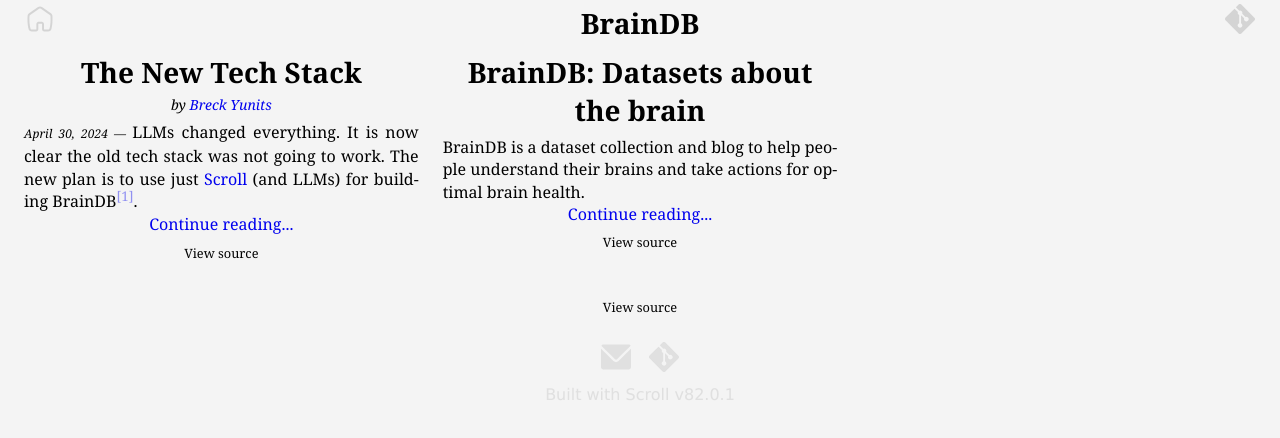
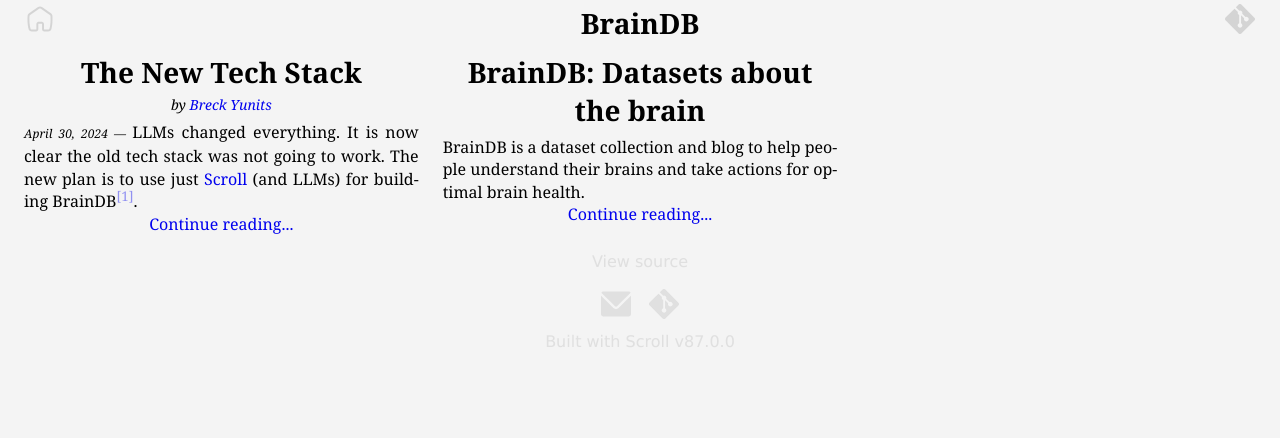
Before and after one commit to breck7/braindb, a website: page index.html in a window 1280 px wide. Drawn offline with Linux system fonts and the light colour scheme.

Commit message:
Deploying to scroll-output from @ breck7/braindb@fa3aa070ccf56f0c878fe3b74ad0b1fb3af9f5cc 🚀

```diff
--- a/index.html
+++ b/index.html
@@ -1,12 +1,12 @@
 <!DOCTYPE html><html lang="en"><meta charset="utf-8"></meta>
 <title>BrainDB</title>
-<script>/* This HTML was generated by 📜 Scroll v82.0.1. http://scroll.pub */</script>
+<script>/* This HTML was generated by 📜 Scroll v87.0.0. https://scroll.pub */</script>
 <style>@media print {.doNotPrint {display: none !important;}}</style>
 <link rel="canonical" href="https://braindb.com/index.html"></link>
 <meta charset="iso-8859-1"></meta>
 <meta name="viewport" content="width=device-width,initial-scale=1"></meta>
 <meta name="description" content="Datasets about the brain."></meta>
-<meta name="generator" content="Scroll v82.0.1"></meta>
+<meta name="generator" content="Scroll v87.0.0"></meta>
 <meta property="og:title" content="BrainDB"></meta>
 <meta property="og:description" content="Datasets about the brain."></meta>
 <meta property="og:image" content=""></meta>
@@ -29,6 +29,13 @@
 }
 .dinkus span {
   vertical-align: sub;
+}
+details {
+  margin-top: 10px;
+}
+summary {
+  font-family: "SF Pro", "Helvetica Neue", "Segoe UI", "Arial";
+  cursor: pointer;
 }
 .scrollCaptionedFigure {
   display: block;
@@ -234,6 +241,11 @@
   overflow: hidden;
   white-space: nowrap;
 }
+.scrollTable td:hover {
+  text-overflow: unset;
+  overflow: unset;
+  white-space: unset;
+}
 .scrollTable th {
   text-transform: capitalize;
 }
@@ -252,14 +264,14 @@
 }
 .scrollViewSource {
   text-align: center;
-  font-size: .8rem;
-  margin: 0;
-  margin-top: .4rem;
-  line-height: 1.4rem;
-  margin-bottom: 1rem;
+  font-family: Verdana;
+  font-weight: 100;
 }
 .scrollViewSource a {
-  color: #000;
+  color: rgba(204,204,204,.5);
+}
+.scrollViewSource a:hover {
+  color: #333;
 }
 .scrollContinueReadingLink {
   display: block;
@@ -343,17 +355,11 @@
 <div class="scrollColumns" style="column-width:35ch;"><div class="scrollSnippetContainer"><div class="scrollSection"><h1 class="scrollTitle"><a href="refactor.html">The New Tech Stack</a></h1>
 </div>
 <div class="scrollByLine">by <a href="https://breckyunits.com/">Breck Yunits</a></div>
-<p class="scrollParagraph"><span class="scrollDateline">April 30, 2024 — </span>LLMs changed everything. It is now clear the old tech stack was not going to work. The new plan is to use just <a href="https://scroll.pub/">Scroll</a> (and LLMs) for building BrainDB<a href="#note1" class="scrollNoteLink" id="noteUsage1"><sup>[1]</sup></a>.</p><a class="scrollContinueReadingLink" href="refactor.html">Continue reading...</a><p class="scrollViewSource">
- <a href="refactor.scroll">View source</a>
-</p>
-</div>
+<p class="scrollParagraph"><span class="scrollDateline">April 30, 2024 — </span>LLMs changed everything. It is now clear the old tech stack was not going to work. The new plan is to use just <a href="https://scroll.pub/">Scroll</a> (and LLMs) for building BrainDB<a href="#note1" class="scrollNoteLink" id="noteUsage1"><sup>[1]</sup></a>.</p><a class="scrollContinueReadingLink" href="refactor.html">Continue reading...</a></div>
 
 <div class="scrollSnippetContainer"><div class="scrollSection"><h1 class="scrollTitle"><a href="about.html">BrainDB: Datasets about the brain</a></h1>
 </div>
-<p class="scrollParagraph">BrainDB is a dataset collection and blog to help people understand their brains and take actions for optimal brain health.</p><a class="scrollContinueReadingLink" href="about.html">Continue reading...</a><p class="scrollViewSource">
- <a href="readme.scroll">View source</a>
-</p>
-</div></div>
+<p class="scrollParagraph">BrainDB is a dataset collection and blog to help people understand their brains and take actions for optimal brain health.</p><a class="scrollContinueReadingLink" href="about.html">Continue reading...</a></div></div>
 </div>
 </div><style>.pageFooter {
   margin-top: 8px;
@@ -386,5 +392,5 @@
 <div class="pageFooter doNotPrint">
  <a href="mailto:feedback@braindb.com"><svg viewBox="3 5 24 20" width="24" height="20" xmlns="http://www.w3.org/2000/svg"><g transform="matrix(1, 0, 0, 1, 0, -289.0625)"><path style="opacity:1;stroke:none;stroke-width:0.49999997;stroke-miterlimit:4;stroke-dasharray:none;stroke-opacity:1" d="M 5 5 C 4.2955948 5 3.6803238 5.3628126 3.3242188 5.9101562 L 14.292969 16.878906 C 14.696939 17.282876 15.303061 17.282876 15.707031 16.878906 L 26.675781 5.9101562 C 26.319676 5.3628126 25.704405 5 25 5 L 5 5 z M 3 8.4140625 L 3 23 C 3 24.108 3.892 25 5 25 L 25 25 C 26.108 25 27 24.108 27 23 L 27 8.4140625 L 17.121094 18.292969 C 15.958108 19.455959 14.041892 19.455959 12.878906 18.292969 L 3 8.4140625 z " transform="translate(0,289.0625)" id="rect4592"/></g></svg></a>
  <a href="https://github.com/breck7/braindb"><svg xmlns="http://www.w3.org/2000/svg" width="92pt" height="92pt" viewBox="0 0 92 92"><path d="M90.156 41.965 50.036 1.848a5.913 5.913 0 0 0-8.368 0l-8.332 8.332 10.566 10.566a7.03 7.03 0 0 1 7.23 1.684 7.043 7.043 0 0 1 1.673 7.277l10.183 10.184a7.026 7.026 0 0 1 7.278 1.672 7.04 7.04 0 0 1 0 9.957 7.045 7.045 0 0 1-9.961 0 7.038 7.038 0 0 1-1.532-7.66l-9.5-9.497V59.36a7.04 7.04 0 0 1 1.86 11.29 7.04 7.04 0 0 1-9.957 0 7.04 7.04 0 0 1 0-9.958 7.034 7.034 0 0 1 2.308-1.539V33.926a7.001 7.001 0 0 1-2.308-1.535 7.049 7.049 0 0 1-1.516-7.7L29.242 14.273 1.734 41.777a5.918 5.918 0 0 0 0 8.371L41.855 90.27a5.92 5.92 0 0 0 8.368 0l39.933-39.934a5.925 5.925 0 0 0 0-8.371"/></g></svg></a>
- <a href="https://scroll.pub" class="pageFooterScrollLink" style="display:block; margin: .5em;">Built with Scroll v82.0.1</a>
+ <a href="https://scroll.pub" class="pageFooterScrollLink" style="display:block; margin: .5em;">Built with Scroll v87.0.0</a>
 </div></html>
--- a/package.json
+++ b/package.json
@@ -14,6 +14,6 @@
     "url": "git+https://github.com/breck7/braindb.git"
   },
   "dependencies": {
-    "scroll-cli": "^81.1.0"
+    "scroll-cli": "^87.0.0"
   }
 }
```
Also changed, not shown: about.html (+21 -9 lines), refactor.html (+22 -9 lines), 2 other files.
